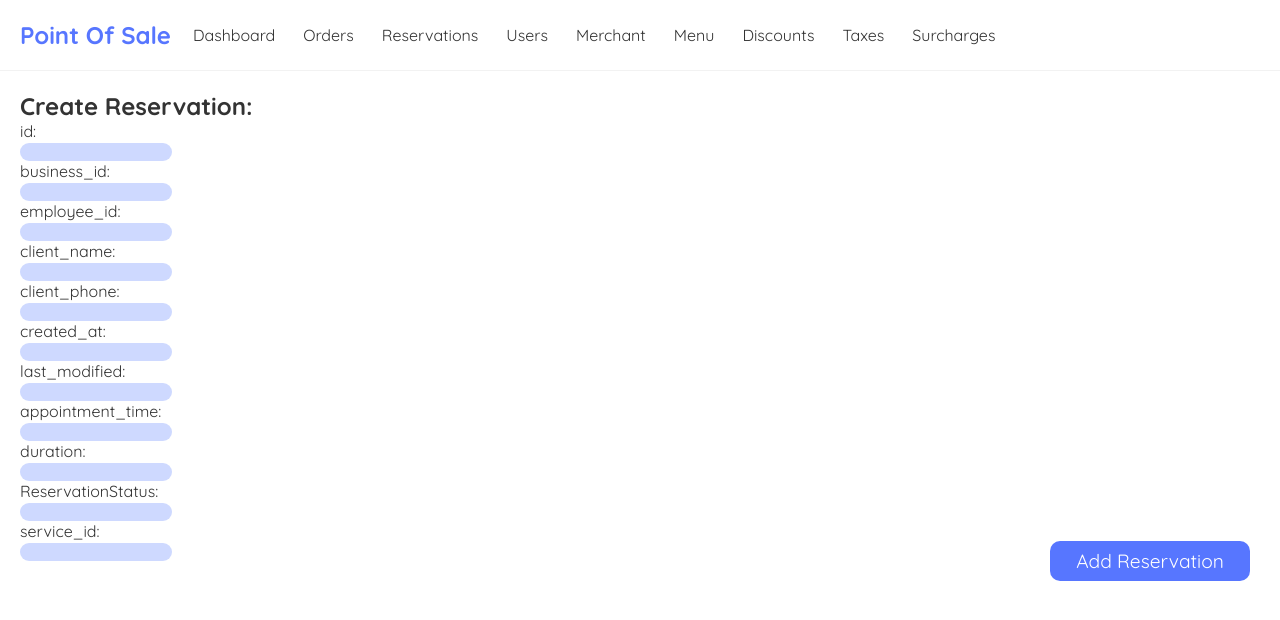
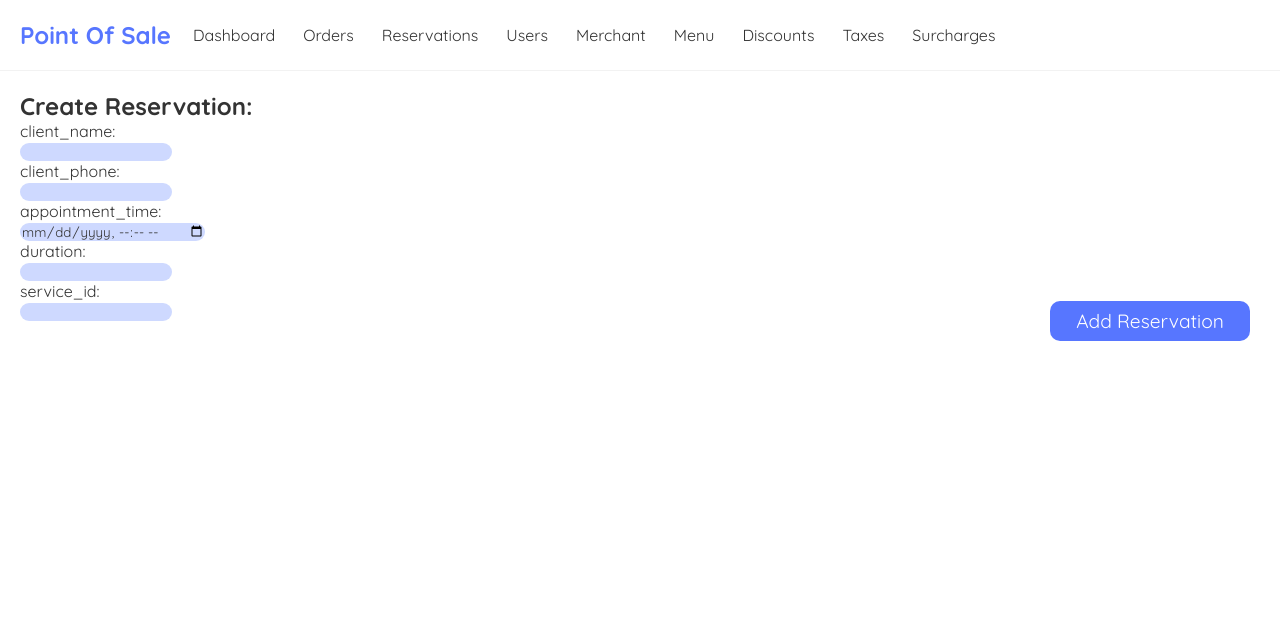
Before and after one commit to KonstantinasArelis/PSP_POS_Frontend, a React (Create React App) app in the folder react-app/: page /CreateReservation in a window 1280 px wide. Shown: the top 620 px of the page. Built offline with nearby package versions, Linux system fonts and the light colour scheme.

Commit message:
minor improvements

```diff
--- a/react-app/src/CreateReservation.js
+++ b/react-app/src/CreateReservation.js
@@ -21,7 +21,7 @@ const CreateReservation = () => {
         e.preventDefault();
         setIsPending2(true);
 
-        const reservation = {id, business_id, employee_id, client_name, client_phone, created_at, last_modified, appointment_time, duration, reservationStatus, service_id};
+        const reservation = {client_name, client_phone, appointment_time, duration, service_id};
         fetch('http://localhost:5274/Reservation', {
             method: 'POST',
             headers: {"Content-Type": "application/json"},
@@ -40,83 +40,36 @@ const CreateReservation = () => {
         <div className="CreateReservation">
         <h2>Create Reservation: </h2>
             <form onSubmit={handleSubmit}>
-                <label>id:</label>
-                    <input
-                        type="text"
-                        required
-                        value={id}
-                        onChange={(e) => SetId(e.target.value)}
-                    ></input>
-                <label>business_id:</label>
-                    <input
-                        type="text"
-                        required
-                        value={business_id}
-                        onChange={(e) => SetBusiness_id(e.target.value)}
-                    ></input>
-                <label>employee_id:</label>
-                    <input
-                        type="text"
-                        required
-                        value={employee_id}
-                        onChange={(e) => SetEmployee_id(e.target.value)}
-                    ></input>
                 <label>client_name:</label>
                     <input
                         type="text"
-                        required
                         value={client_name}
                         onChange={(e) => SetClient_name(e.target.value)}
                     ></input>
                 <label>client_phone:</label>
                     <input
                         type="text"
-                        required
                         value={client_phone}
                         onChange={(e) => SetClient_phone(e.target.value)}
                     ></input>
-                <label>created_at:</label>
-                    <input
-                        type="text"
-                        required
-                        value={created_at}
-                        onChange={(e) => SetCreated_at(e.target.value)}
-                    ></input>
-                <label>last_modified:</label>
-                    <input
-                        type="text"
-                        required
-                        value={last_modified}
-                        onChange={(e) => SetLast_modified(e.target.value)}
-                    ></input>
                 <label>appointment_time:</label>
                     <input
-                        type="text"
-                        required
+                        type="datetime-local"
                         value={appointment_time}
                         onChange={(e) => SetAppointment_time(e.target.value)}
                     ></input>
                 <label>duration:</label>
                     <input
                         type="text"
-                        required
                         value={duration}
                         onChange={(e) => SetDuration(e.target.value)}
-                    ></input>
-                <label>ReservationStatus:</label>
-                    <input
-                        type="text"
-                        required
-                        value={reservationStatus}
-                        onChange={(e) => SetReservationStatus(e.target.value)}
                     ></input>
                 <label>service_id:</label>
                     <input
                         type="text"
-                        required
                         value={service_id}
                         onChange={(e) => SetService_id(e.target.value)}
-                    ></input>
+                ></input>
                 {!isPending2 && <button className='createReservationButton'>Add Reservation</button>}
                 {isPending2 && <button disabled> Adding...</button>}
             </form>
--- a/react-app/src/ReservationList.js
+++ b/react-app/src/ReservationList.js
@@ -8,7 +8,7 @@ import ReservationEditPanel from './ReservationEditPanel.js';
 const ReservationsList = ({reservations, onRefresh}) => {
     const [isPanelVisible, setIsPanelVisible] = useState(null);
 
-
+    /*
     console.log(reservations);
     reservations = [
     {
@@ -38,7 +38,7 @@ const ReservationsList = ({reservations, onRefresh}) => {
           service_id: 'service101',
         },
     ];
-
+    */
 
     const handleClick = (id) => {
 
--- a/react-app/src/Reservations.js
+++ b/react-app/src/Reservations.js
@@ -49,7 +49,7 @@ const Reservations = () => {
             <h2>Reservations:</h2>
             {error && <div>{error}</div>}
             {isPending && <div>Loading...</div>}
-            {/*reservations && */ <ReservationsList reservations={reservations} onRefresh={handleRefresh}></ReservationsList>}
+            {reservations && <ReservationsList reservations={reservations} onRefresh={handleRefresh}></ReservationsList>}
         </div>
     );
 }
```
